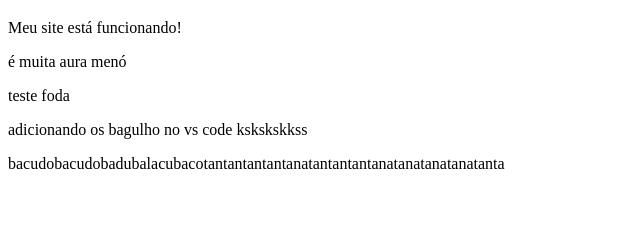
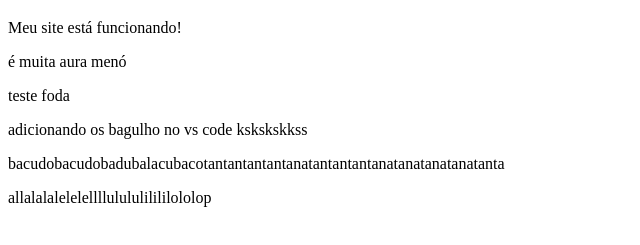
Before and after one commit to otaviodevpc/repositoriorobo, a plain HTML site: page index.html in a window 1280 px wide. Shown: the part 61-306 px from the top of the page, without its empty margins (0-640 px from the left). Drawn offline with Linux system fonts and the light colour scheme.

```diff
--- a/index.html
+++ b/index.html
@@ -11,5 +11,6 @@
     <p>teste foda</p>
     <p> adicionando os bagulho no vs code kskskskkss</p>
     <p>bacudobacudobadubalacubacotantantantantanatantantantanatanatanatanatanta</p>
+    <p>allalalalelelellllulululilililololop</p>
 </body>
 </html>
```
